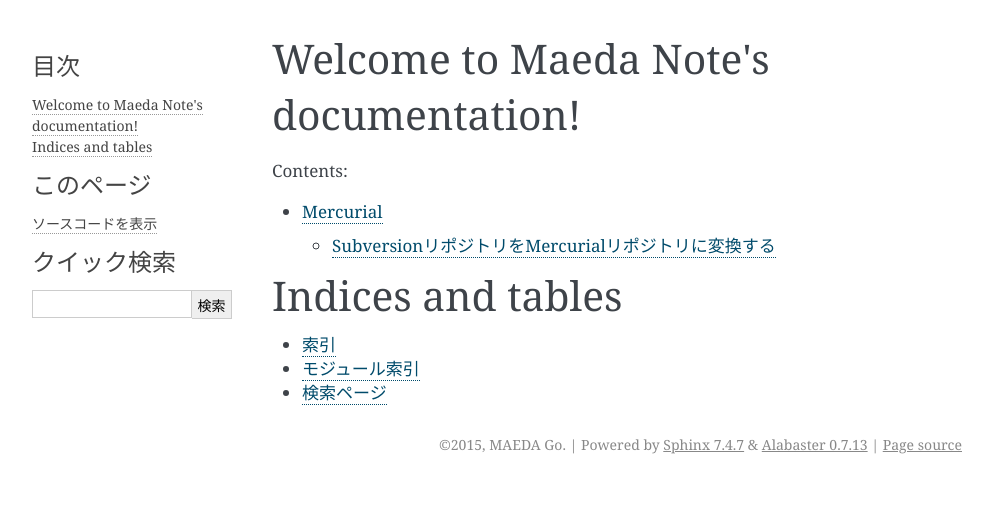
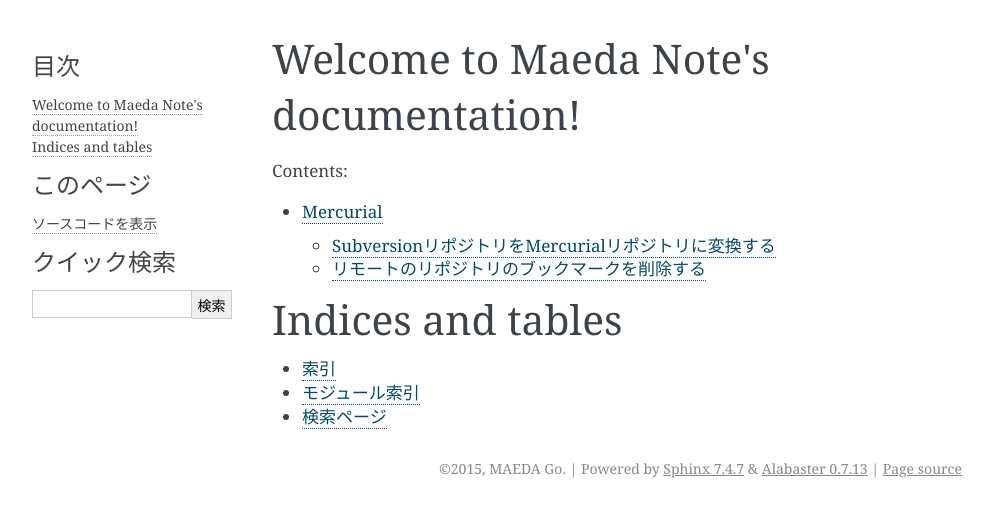
Before and after one commit to vividtone/maeda-note, a Sphinx documentation site: the page built from source/index.rst, in a window 1280 px wide. Shown: the top 517 px of the page, without its empty margins (148-1141 px from the left). Built offline with Sphinx 7.4.7, drawn with Linux system fonts in a browser that asks for light colours.

Commit message:
作成: リモートのリポジトリのブックマークを削除する

```diff
--- /dev/null
+++ b/source/hg/delete-remote-bookmark.rst
@@ -0,0 +1,4 @@
+リモートのリポジトリのブックマークを削除する
+============================================================
+
+ローカルで :command:`hg book -d ブックマーク名` で削除した後、:command:`hg push -B ブックマーク名` を実行する。
--- a/source/hg/index.rst
+++ b/source/hg/index.rst
@@ -6,3 +6,4 @@ Mercurial
    :maxdepth: 2
 
    convert.rst
+   delete-remote-bookmark.rst
```
